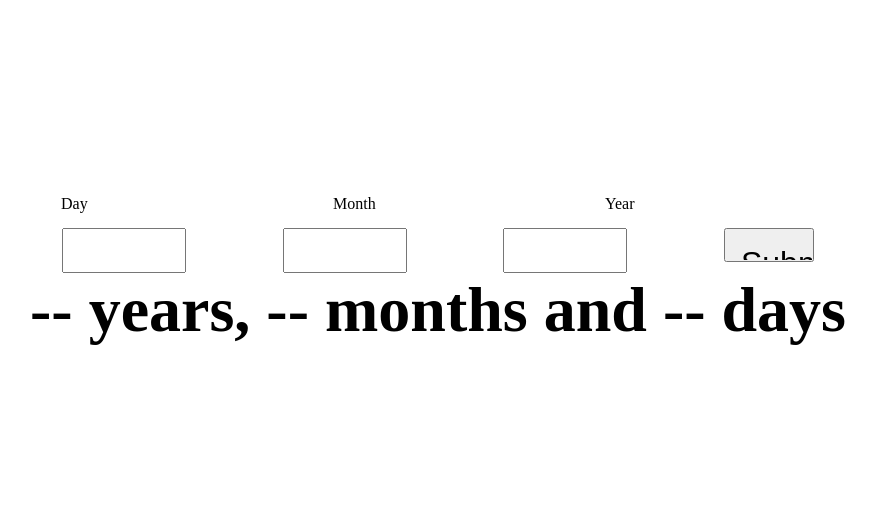
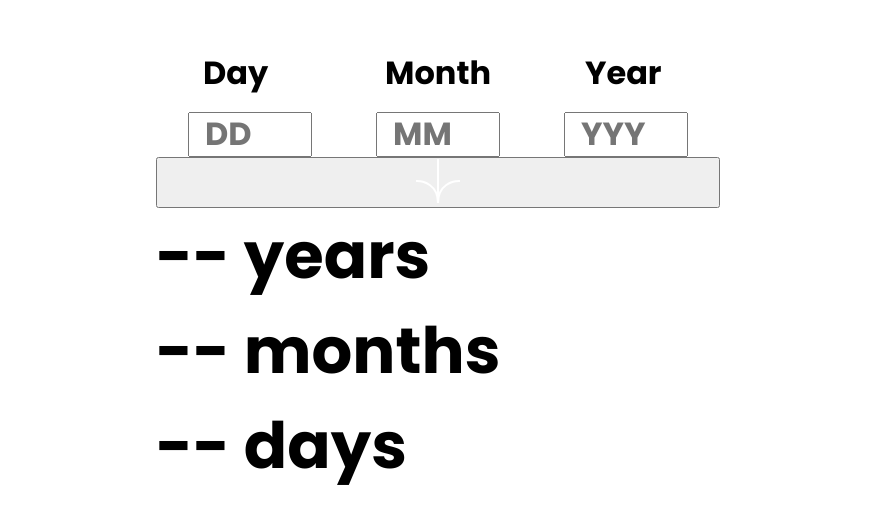
Before and after one commit to light-roast/calculateageapp, a React (Vite) app: page / in a window 1280 px wide. Shown: the part 137-660 px from the top of the page, without its empty margins (202-1078 px from the left). Built offline with nearby package versions, Linux system fonts and the light colour scheme.

Commit message:
Initial styling added, font added, placeholders added and real age shown modified

```diff
--- a/src/App.css
+++ b/src/App.css
@@ -1,8 +1,12 @@
+@import url('https://fonts.googleapis.com/css2?family=Poppins:ital,wght@0,700;1,400;1,800&display=swap');
+
 #root {
   font-size:62.5%;
   margin: 0;
   padding: 0;
+  font-family: 'Poppins', sans-serif;
 }
+
 
 /*Form styling*/
 
@@ -18,6 +22,16 @@
   justify-content: space-between;
 }
 
+input {
+  font-size: 3.2rem;
+  font-family: 'Poppins', sans-serif;
+}
+
+.validDay,
+.validMonth,
+.validYear {
+  color: gray;
+}
 
 .labelRow label {
   flex: 1;
@@ -25,6 +39,7 @@
   margin-left: 1em;
   margin-right: 1em;
   padding: 1.5rem;
+  font-size: 3.2rem;
 }
 
 
--- a/src/App.jsx
+++ b/src/App.jsx
@@ -69,7 +69,9 @@ function App() {
   return (
     <main>
     <FormBirthDate calculate={calculateRealAge}/>
-    <h1>{years} {yearsNum}, {months} {monthsNum} and {days} {daysNum}</h1>
+    <h1><span className='output-year'>{years}</span> {yearsNum}</h1>
+    <h1><span className='output-month'>{months}</span> {monthsNum}</h1>
+    <h1><span className='output-day'>{days}</span> {daysNum}</h1>
     </main>
     );
 
--- a/src/components/FormBirthDate.jsx
+++ b/src/components/FormBirthDate.jsx
@@ -1,6 +1,9 @@
-import { useEffect, useState } from "react"
+import { useEffect, useRef, useState } from "react"
 
 export default function FormBirthDate({calculate}) {
+    const dayRef = useRef(null);
+    const monthRef = useRef(null);
+    const yearRef = useRef(null);
     const [day, setDay] = useState(undefined);
     const [month, setMonth] = useState(undefined);
     const [year, setYear] = useState(undefined);
@@ -40,35 +43,38 @@ export default function FormBirthDate({calculate}) {
     }, [daysInMonth]);
 
     function handleDayChange(e) {
-        setValidDay(true);
         const day = e.target.value;
         setDay(day);
         if (day < 1 || day > 31) {
             setValidDay(false);
+        } else {
+            setValidDay('true');
         };
 
     };
 
     function handleMonthChange(e) {
-        setValidMonth(true);
         const month = e.target.value;
         setMonth(month);
         if (month < 1 || month > 12) {
             setValidMonth(false);
+        } else {
+            setValidMonth(true);
         };
     };
 
     function handleYearChange(e) {
-        setValidYear(true);
         const year= e.target.value;
         setYear(year);
         const actualDate = new Date();
         if (year < 0 || year > actualDate.getFullYear())
         {
             setValidYear(false);
+          } else {
+            setValidYear(true);
           };
-        if (month === undefined) {
-            alert('You have to first fill in the month input space');
+        if (month === undefined || day === undefined || month === "" || day === "") {
+            alert('You have to first fill in the month and day inputs');
         };
 
     };
@@ -81,22 +87,25 @@ export default function FormBirthDate({calculate}) {
         };
         if (day === undefined){
             setRequiredDay(true);
+            setValidDay(false);
             return;
         };
         if (month === undefined) {
             setRequiredMonth(true);
+            setValidMonth(false);
             return;
         };
         if (year === undefined) {
             setRequiredYear(true);
+            setValidYear(false);
             return;
         };
 
-        if (validDay && validMonth && validYear){
+        if (validDay && validMonth && validYear && !requiredDay && !requiredMonth && !requiredYear){
             calculate(year, month, day, daysInMonth);
         };
-    }
-
+        e.target.reset();
+    };
     return (
         <form
         className="BDForm"
@@ -107,11 +116,14 @@ export default function FormBirthDate({calculate}) {
                 <label htmlFor="year">Year</label>
             </section>
             <section className="inputRow">
-                <input type="number" className={`${validDay ? "validDay" : "invalidDay"} ${requiredDay ? "requiredDay" : "day" }`} name="day" onChange={handleDayChange}/>
-                <input type="number" className={`${validMonth ? "validMonth" : "invalidMonth"} ${requiredMonth ? "requiredMonth" : "month" }`} name="month" onChange={handleMonthChange}/>
-                <input type="number" className={`${validYear ? "validYear" : "invalidYear"} ${requiredYear ? "requiredYear" : "year"}`} name="year" onChange={handleYearChange}/>
-                <input type="submit"></input>
+                <input  ref={dayRef} type="number" className={`${validDay ? "validDay" : "invalidDay"} ${requiredDay ? "requiredDay" : "day" }`} name="day" onChange={handleDayChange} placeholder="DD"/>
+                <input  ref={monthRef} type="number" className={`${validMonth ? "validMonth" : "invalidMonth"} ${requiredMonth ? "requiredMonth" : "month" }`} name="month" onChange={handleMonthChange} placeholder="MM"/>
+                <input  ref={yearRef} type="number" className={`${validYear ? "validYear" : "invalidYear"} ${requiredYear ? "requiredYear" : "year"}`} name="year" onChange={handleYearChange} placeholder="YYY"/>
             </section>
+            <button type="submit">
+                <img src="../../assets/images/icon-arrow.svg" alt="Button Image" />
+            </button>
+
             <section>
                 {validDay ? (<div></div>) : (<div>Must be a valid day</div>)}
                 {validMonth ? (<div></div>) : (<div>Must be a valid month</div>)}
```
Also changed, not shown: assets/images/icon-arrow.svg (added).
